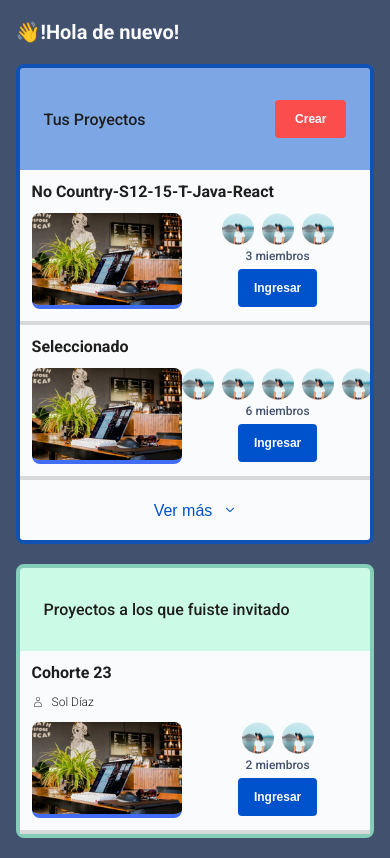
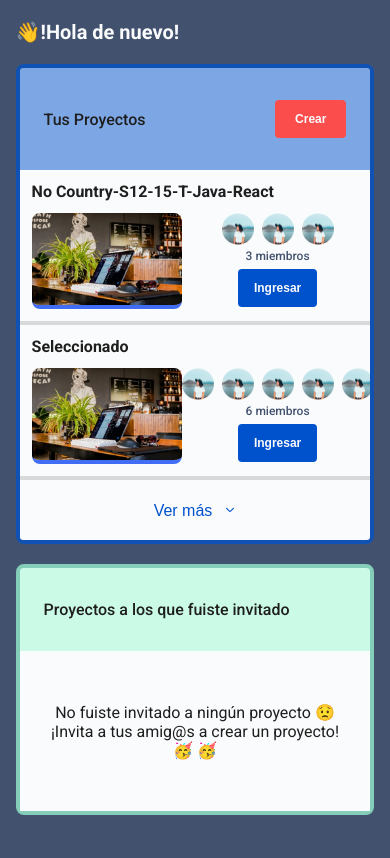
Before and after one commit to No-Country/S12-15-T-Java-React, a Next.js app in the folder frontend/: page /home in a window 390 px wide. Built offline with nearby package versions, Linux system fonts and the light colour scheme.

Commit message:
feat: responsive emptyCard

```diff
--- a/frontend/src/app/api/home/route.js
+++ b/frontend/src/app/api/home/route.js
@@ -70,21 +70,21 @@ export const projects = [
 ];
 
 export const guests = [
-	{
-		id: 3,
-		nameProject: 'Cohorte 23',
-		nameUser: 'Diego',
-		imgProject: '/images/projects.jpg',
-		nameProjectOwner: 'Sol Díaz',
-		members: [
-			{
-				id: 1,
-				imgProject: '/images/user.png',
-			},
-			{
-				id: 2,
-				imgProject: '/images/user.png',
-			},
-		],
-	},
+	// {
+	// 	id: 3,
+	// 	nameProject: 'Cohorte 23',
+	// 	nameUser: 'Diego',
+	// 	imgProject: '/images/projects.jpg',
+	// 	nameProjectOwner: 'Sol Díaz',
+	// 	members: [
+	// 		{
+	// 			id: 1,
+	// 			imgProject: '/images/user.png',
+	// 		},
+	// 		{
+	// 			id: 2,
+	// 			imgProject: '/images/user.png',
+	// 		},
+	// 	],
+	// },
 ];
--- a/frontend/src/styles/home/cardProjects.module.css
+++ b/frontend/src/styles/home/cardProjects.module.css
@@ -3,7 +3,7 @@
 	height: 10rem;
 	display: flex;
 	align-items: center;
-	padding: 2rem 2rem;
+	padding: 2rem 0rem;
 	justify-content: center;
 	text-align: center;
 	font-size: 1.75rem;
@@ -16,8 +16,9 @@
 .card {
 	/*Grid*/
 	display: grid;
-    grid-template-areas:"cardImage cardNameProject buttonGetInto"
-                        "cardImage members         buttonGetInto";
+	grid-template-areas:
+		'cardImage cardNameProject buttonGetInto'
+		'cardImage members         buttonGetInto';
 	grid-template-columns: auto 2fr 1fr;
 	grid-template-rows: 1fr 1fr;
 	padding: 1rem 1.5rem;
@@ -33,7 +34,7 @@
 	grid-area: cardImage;
 }
 
-.cardNameProject{
+.cardNameProject {
 	display: flex;
 	flex-direction: column;
 	justify-content: center;
@@ -50,7 +51,6 @@
 }
 
 /*Members Content*/
-
 
 .members {
 	display: flex;
@@ -98,7 +98,6 @@
 	color: var(--black);
 }
 
-
 /*Buton*/
 .buttonGetInto {
 	display: flex;
@@ -122,49 +121,55 @@
 }
 
 /*Media Querys*/
-@media screen and (max-width: 640px) {
-    .card{
+@media screen and (max-width: 730px) {
+	.card {
 		display: grid;
-        grid-template-areas:"cardNameProject    cardNameProject"
-                            "cardImage          members"
-                            "cardImage          buttonGetInto";
+		grid-template-areas:
+			'cardNameProject    cardNameProject'
+			'cardImage          members'
+			'cardImage          buttonGetInto';
 		grid-template-columns: auto 1fr;
 		grid-template-rows: repeat(3, auto);
 		padding: 0.75rem 0.75rem;
 	}
 
-    .cardNameProject{
+    .cardEmpty{
+        font-size: 1rem;
+        padding:0rem 1.5rem;
+    }
+
+	.cardNameProject {
 		grid-area: cardNameProject;
 		padding-left: 0rem;
 		padding-bottom: 0.75rem;
 		gap: 0.75rem;
 	}
 
-    .cardName{
+	.cardName {
 		font-size: 1rem;
 	}
 
-    .iconUser{
+	.iconUser {
 		width: 0.75rem;
 	}
 
-    .nameProjectOwner{
+	.nameProjectOwner {
 		font-size: 0.75rem;
 	}
 
-    .cardImage{
+	.cardImage {
 		grid-area: cardImage;
 		display: flex;
 		align-self: center;
 	}
 
-    .cardImage{
+	.cardImage {
 		width: 9.375rem;
 		height: 6rem;
 	}
 
 	/*Members*/
-    .members{
+	.members {
 		display: flex;
 		flex-direction: column;
 		align-items: center;
@@ -173,19 +178,18 @@
 		flex-wrap: wrap;
 	}
 
-    .memberMap{
+	.memberMap {
 		grid-area: memberMap;
 		display: flex;
 		justify-content: center;
-
 	}
 
-    .numberMember{
+	.numberMember {
 		grid-area: numberMember;
 		font-size: 0.75rem;
 	}
 
-    .buttonGetInto{
+	.buttonGetInto {
 		grid-area: buttonGetInto;
 		display: flex;
 		justify-self: center;
--- a/frontend/src/styles/home/home.module.css
+++ b/frontend/src/styles/home/home.module.css
@@ -19,13 +19,13 @@
 
 /*Media Querys*/
 @media screen and (max-width: 450px) {
-	.homeShape{
+	.homeShape {
 		padding-top: 1.25rem;
 		padding-bottom: 1.25rem;
 		gap: 1.25rem;
 	}
 
-    .homeHello{
+	.homeHello {
 		line-height: normal;
 		font-size: 1.25rem;
 		color: var(--white);
```
Also changed, not shown: frontend/src/styles/home/projects.module.css (+4 -4 lines). Lines whose indentation alone changed are shown as unchanged.
